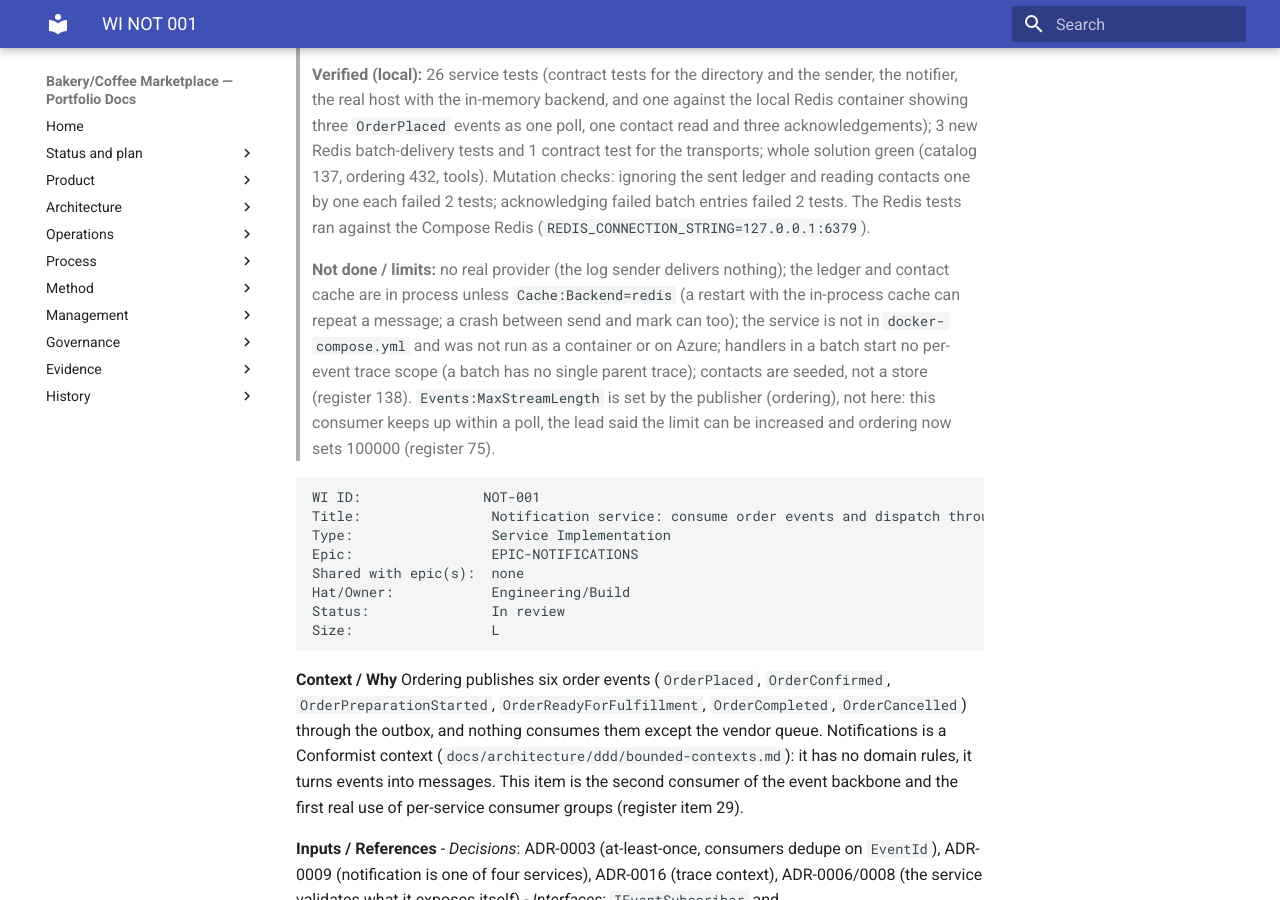
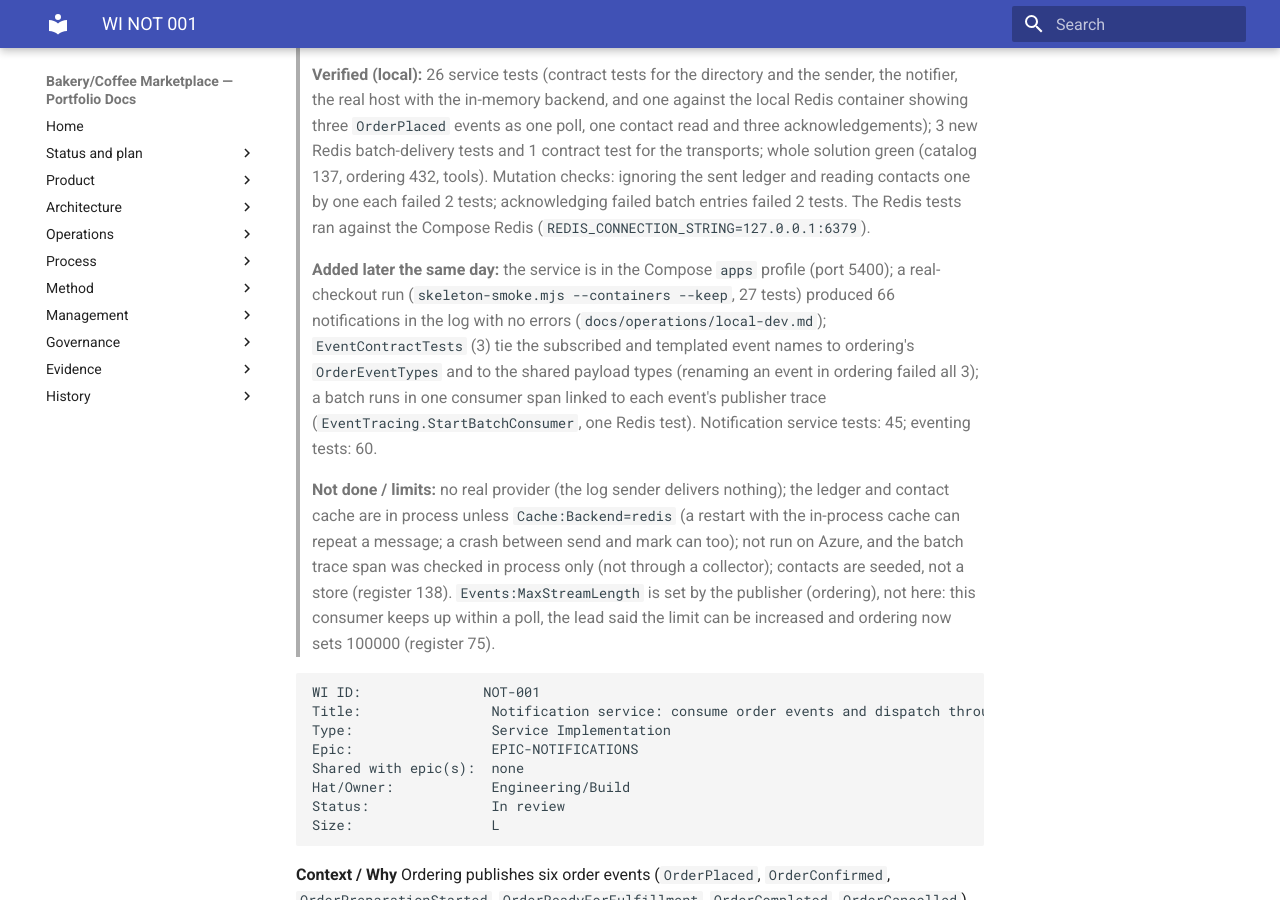
Before and after one commit to benjamin-hedrick/bakery-marketplace, an MkDocs documentation site: the page built from docs/product/backlog/WI-NOT-001.md, in a window 1280 px wide and 900 px high, scrolled down 534 px. Built offline with MkDocs 1.6.1 and Material for MkDocs 9.7.7, drawn with Linux system fonts in a browser that asks for light colours.

Commit message:
NOT-001: spec and current plan record the Compose run, contract test and batch trace span
Co-Authored-By: Claude Sonnet 5.5 <noreply@anthropic.com>

````diff
--- a/docs/product/backlog/WI-NOT-001.md
+++ b/docs/product/backlog/WI-NOT-001.md
@@ -4,7 +4,9 @@
 >
 > **Verified (local):** 26 service tests (contract tests for the directory and the sender, the notifier, the real host with the in-memory backend, and one against the local Redis container showing three `OrderPlaced` events as one poll, one contact read and three acknowledgements); 3 new Redis batch-delivery tests and 1 contract test for the transports; whole solution green (catalog 137, ordering 432, tools). Mutation checks: ignoring the sent ledger and reading contacts one by one each failed 2 tests; acknowledging failed batch entries failed 2 tests. The Redis tests ran against the Compose Redis (`REDIS_CONNECTION_STRING=127.0.0.1:6379`).
 >
-> **Not done / limits:** no real provider (the log sender delivers nothing); the ledger and contact cache are in process unless `Cache:Backend=redis` (a restart with the in-process cache can repeat a message; a crash between send and mark can too); the service is not in `docker-compose.yml` and was not run as a container or on Azure; handlers in a batch start no per-event trace scope (a batch has no single parent trace); contacts are seeded, not a store (register 138). `Events:MaxStreamLength` is set by the publisher (ordering), not here: this consumer keeps up within a poll, the lead said the limit can be increased and ordering now sets 100000 (register 75).
+> **Added later the same day:** the service is in the Compose `apps` profile (port 5400); a real-checkout run (`skeleton-smoke.mjs --containers --keep`, 27 tests) produced 66 notifications in the log with no errors (`docs/operations/local-dev.md`); `EventContractTests` (3) tie the subscribed and templated event names to ordering's `OrderEventTypes` and to the shared payload types (renaming an event in ordering failed all 3); a batch runs in one consumer span linked to each event's publisher trace (`EventTracing.StartBatchConsumer`, one Redis test). Notification service tests: 45; eventing tests: 60.
+>
+> **Not done / limits:** no real provider (the log sender delivers nothing); the ledger and contact cache are in process unless `Cache:Backend=redis` (a restart with the in-process cache can repeat a message; a crash between send and mark can too); not run on Azure, and the batch trace span was checked in process only (not through a collector); contacts are seeded, not a store (register 138). `Events:MaxStreamLength` is set by the publisher (ordering), not here: this consumer keeps up within a poll, the lead said the limit can be increased and ordering now sets 100000 (register 75).
 
 ```
 WI ID:               NOT-001
````
Also changed, not shown: docs/product/backlog/current-plan.md (+2 -2 lines).
